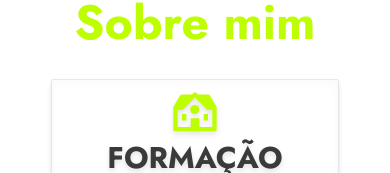
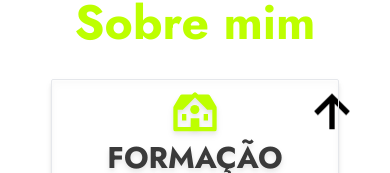
Before and after one commit to d-vieira/d-vieira-portfolio, a Next.js app: page / in a window 390 px wide. Shown: the part 671-844 px from the top of the page. Built offline with nearby package versions, Linux system fonts and the light colour scheme.

Commit message:
add: To the top Button

```diff
--- a/src/app/page.tsx
+++ b/src/app/page.tsx
@@ -3,11 +3,13 @@ import Footer from "@/components/Footer";
 import Hero from "@/components/Hero";
 import Portfolio from "@/components/Portfolio";
 import Skills from "@/components/Skills";
+import ArrowUpIcon from "@/components/icons/ArrowUpIcon";
 
 export default function Index() {
   return (
     <main>
       <Hero />
+      <ArrowUpIcon />
       <About />
       <Portfolio />
       <Skills />
--- /dev/null
+++ b/src/components/icons/ArrowUpIcon.tsx
@@ -0,0 +1,17 @@
+export default function ArrowUpIcon() {
+  return (
+    <a
+      href="#"
+      className="md:hidden fixed left-[300px] bottom-3 z-auto animate-bounce scroll-smooth"
+    >
+      <svg
+        xmlns="http://www.w3.org/2000/svg"
+        width="64"
+        height="64"
+        viewBox="0 0 24 24"
+      >
+        <path d="M11 8.414V18h2V8.414l4.293 4.293 1.414-1.414L12 4.586l-6.707 6.707 1.414 1.414z"></path>
+      </svg>
+    </a>
+  );
+}
```
